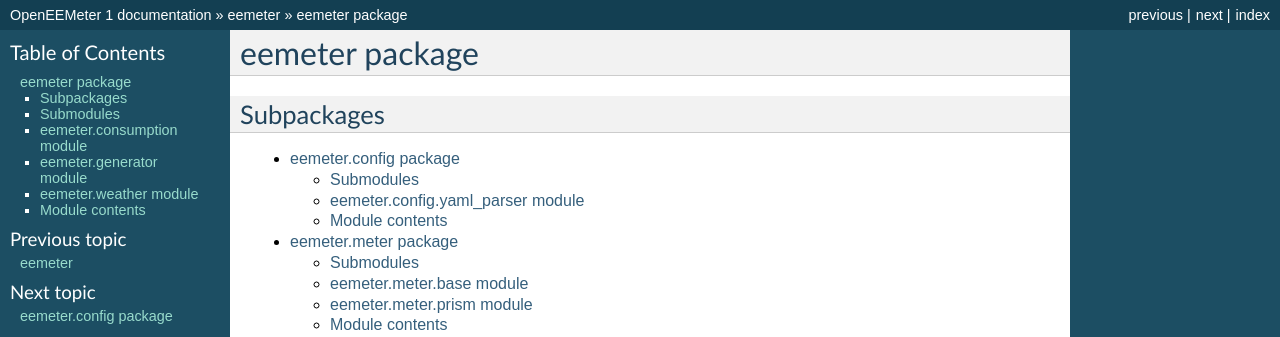
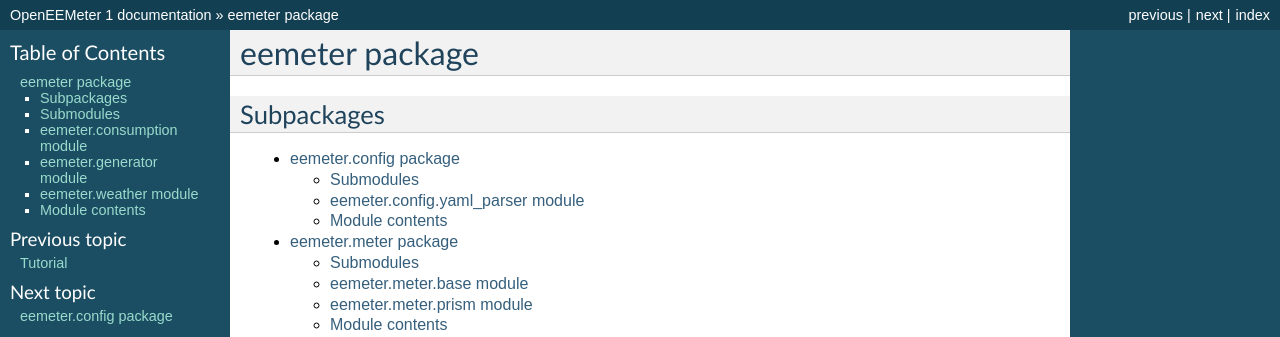
Before and after one commit to openeemeter/eemeter, a Sphinx documentation site: the page built from docs/eemeter.rst, in a window 1280 px wide. Shown: the top 337 px of the page. Built offline with Sphinx 7.4.7, drawn with Linux system fonts in a browser that asks for light colours.

```diff
--- a/docs/index.rst
+++ b/docs/index.rst
@@ -30,9 +30,9 @@ API
 ---
 
 .. toctree::
-   :maxdepth: 2
+   :maxdepth: 4
 
-   modules
+   eemeter
 
 Installation
 ------------
--- a/docs/modules.rst
+++ /dev/null
@@ -1,7 +0,0 @@
-eemeter
-=======
-
-.. toctree::
-   :maxdepth: 4
-
-   eemeter
```
